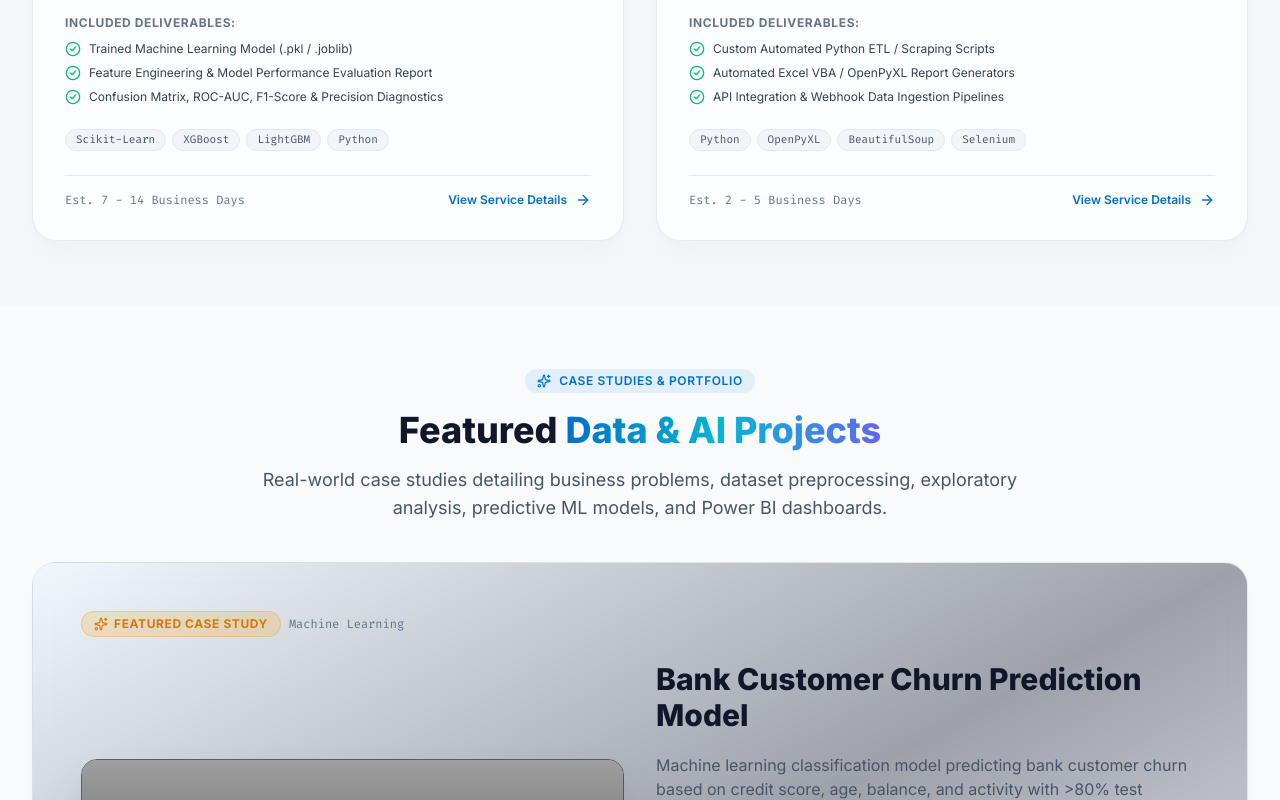
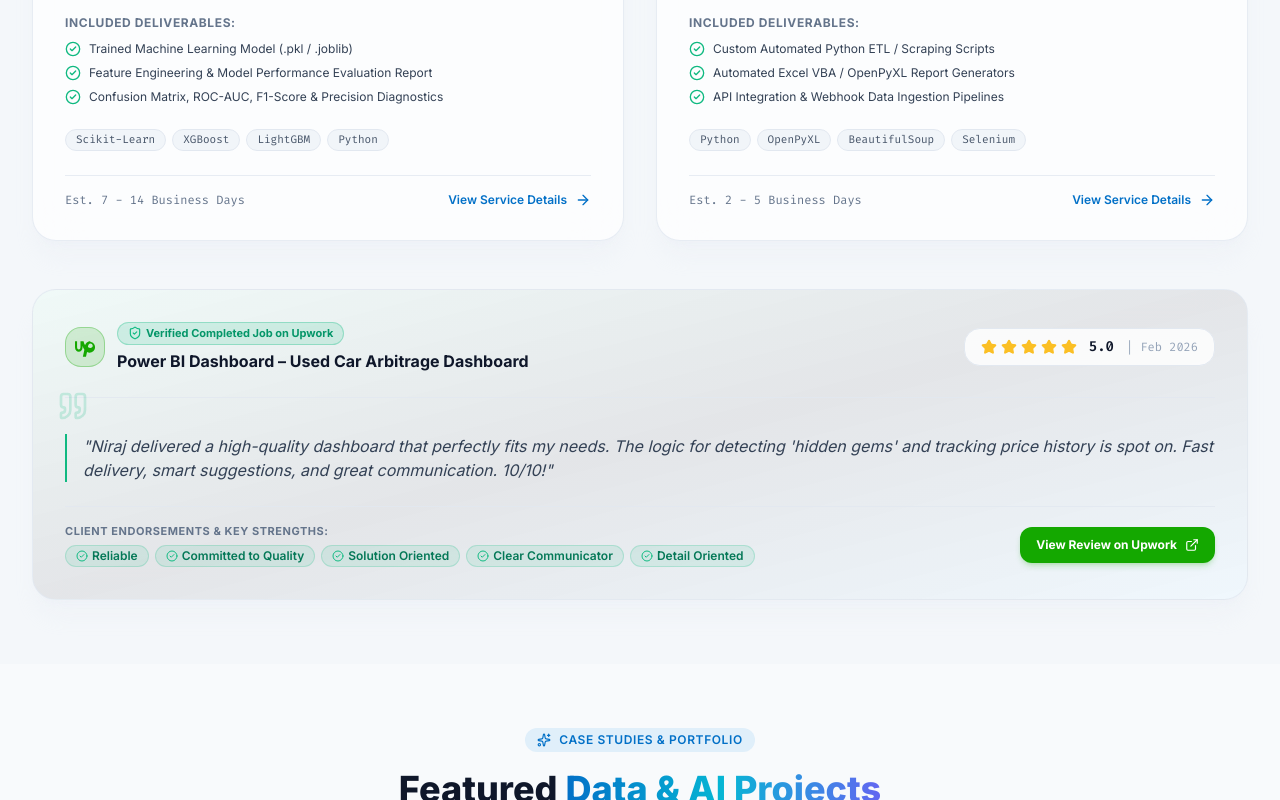
Before and after one commit to NirajPawar2004/my_website, a React (Vite) app: page / in a window 1280 px wide. Shown: the part 3110-3910 px from the top of the page. Built offline with nearby package versions, Linux system fonts and the light colour scheme; grey boxes are pictures that could not be loaded.

Commit message:
Add verified 5-Star Upwork completed job review card to Services section

```diff
--- a/src/components/Services.tsx
+++ b/src/components/Services.tsx
@@ -3,7 +3,9 @@ import { motion } from 'framer-motion';
 import { SERVICES } from '../data/services';
 import type { ServicePackage } from '../types';
 import { ServiceModal } from './ServiceModal';
-import { BarChart3, PieChart, BrainCircuit, Zap, CheckCircle2, ArrowRight, Sparkles } from 'lucide-react';
+import { BarChart3, PieChart, BrainCircuit, Zap, CheckCircle2, ArrowRight, Sparkles, Star, Quote, ExternalLink, ShieldCheck } from 'lucide-react';
+import { UpworkIcon } from './UI/SocialIcons';
+import { CONTACT_CONFIG } from '../config/contact';
 
 const iconMap: Record<string, React.ElementType> = {
   BarChart3,
@@ -41,7 +43,7 @@ export const Services: React.FC = () => {
             <span>Freelance Marketplace</span>
           </div>
           <h2 className="text-3xl sm:text-4xl font-extrabold text-slate-900 dark:text-white">
-            Client-Ready <span className="text-gradient">Services & Solutions</span>
+            Client-Ready <span className="text-gradient">Services &amp; Solutions</span>
           </h2>
           <p className="text-base sm:text-lg text-slate-600 dark:text-slate-300 leading-relaxed">
             Tailored analytics, BI dashboards, predictive machine learning models, and automated data scripts designed to solve business problems and deliver clear ROI.
@@ -49,7 +51,7 @@ export const Services: React.FC = () => {
         </div>
 
         {/* Service Cards Grid */}
-        <div className="grid grid-cols-1 md:grid-cols-2 gap-8">
+        <div className="grid grid-cols-1 md:grid-cols-2 gap-8 mb-12">
           {SERVICES.map((service, idx) => {
             const IconComponent = iconMap[service.icon] || BarChart3;
             return (
@@ -125,6 +127,84 @@ export const Services: React.FC = () => {
             );
           })}
         </div>
+
+        {/* Verified Upwork Client Review & Completed Job Showcase Card */}
+        <motion.div
+          initial={{ opacity: 0, y: 20 }}
+          whileInView={{ opacity: 1, y: 0 }}
+          viewport={{ once: true }}
+          transition={{ duration: 0.6 }}
+          className="glass-card rounded-3xl p-6 sm:p-8 border border-emerald-500/30 bg-gradient-to-br from-emerald-500/5 via-slate-900/10 to-brand-500/5 relative overflow-hidden text-left shadow-xl"
+        >
+          {/* Top Bar: Upwork Verified Badge & Stars */}
+          <div className="flex flex-col sm:flex-row sm:items-center justify-between gap-4 pb-6 border-b border-slate-200/80 dark:border-slate-800">
+            <div className="flex items-center gap-3">
+              <div className="w-10 h-10 rounded-2xl bg-[#14a800]/15 text-[#14a800] border border-[#14a800]/30 flex items-center justify-center">
+                <UpworkIcon className="w-5 h-5" />
+              </div>
+              <div>
+                <div className="flex items-center gap-2">
+                  <span className="px-2.5 py-0.5 rounded-full text-[11px] font-bold bg-emerald-500/15 text-emerald-600 dark:text-emerald-400 border border-emerald-500/30 flex items-center gap-1">
+                    <ShieldCheck className="w-3.5 h-3.5 text-emerald-500" />
+                    <span>Verified Completed Job on Upwork</span>
+                  </span>
+                </div>
+                <h4 className="text-base font-bold text-slate-900 dark:text-white mt-1">
+                  Power BI Dashboard – Used Car Arbitrage Dashboard
+                </h4>
+              </div>
+            </div>
+
+            {/* Stars & Rating */}
+            <div className="flex items-center gap-3 bg-white/80 dark:bg-slate-800/80 px-4 py-2 rounded-2xl border border-slate-200 dark:border-slate-700 self-start sm:self-auto">
+              <div className="flex items-center gap-1">
+                {[...Array(5)].map((_, i) => (
+                  <Star key={i} className="w-4 h-4 fill-amber-400 text-amber-400" />
+                ))}
+              </div>
+              <span className="text-sm font-extrabold text-slate-900 dark:text-white font-mono">5.0</span>
+              <span className="text-xs text-slate-400 font-mono">| Feb 2026</span>
+            </div>
+          </div>
+
+          {/* Testimonial Quote */}
+          <div className="py-6 space-y-3 relative">
+            <Quote className="w-8 h-8 text-emerald-500/20 absolute -top-2 -left-2 pointer-events-none" />
+            <p className="text-sm sm:text-base text-slate-700 dark:text-slate-200 italic leading-relaxed pl-4 border-l-2 border-emerald-500">
+              "Niraj delivered a high-quality dashboard that perfectly fits my needs. The logic for detecting 'hidden gems' and tracking price history is spot on. Fast delivery, smart suggestions, and great communication. 10/10!"
+            </p>
+          </div>
+
+          {/* Client Endorsement Badges */}
+          <div className="pt-4 border-t border-slate-200/80 dark:border-slate-800 flex flex-col sm:flex-row items-start sm:items-center justify-between gap-4">
+            <div className="space-y-1.5">
+              <span className="text-[11px] font-bold uppercase tracking-wider text-slate-500 dark:text-slate-400 block">
+                Client Endorsements &amp; Key Strengths:
+              </span>
+              <div className="flex flex-wrap gap-1.5">
+                {['Reliable', 'Committed to Quality', 'Solution Oriented', 'Clear Communicator', 'Detail Oriented'].map((badge, bIdx) => (
+                  <span
+                    key={bIdx}
+                    className="px-2.5 py-0.5 rounded-full text-xs font-semibold bg-emerald-500/10 text-emerald-700 dark:text-emerald-300 border border-emerald-500/20 flex items-center gap-1"
+                  >
+                    <CheckCircle2 className="w-3 h-3 text-emerald-500" />
+                    <span>{badge}</span>
+                  </span>
+                ))}
+              </div>
+            </div>
+
+            <a
+              href={CONTACT_CONFIG.upwork}
+              target="_blank"
+              rel="noopener noreferrer"
+              className="px-4 py-2.5 rounded-xl text-xs font-bold text-white bg-[#14a800] hover:bg-[#129600] transition-colors flex items-center gap-2 shrink-0 shadow-md shadow-[#14a800]/20"
+            >
+              <span>View Review on Upwork</span>
+              <ExternalLink className="w-3.5 h-3.5" />
+            </a>
+          </div>
+        </motion.div>
       </div>
 
       {/* Detailed Service Modal */}
```
